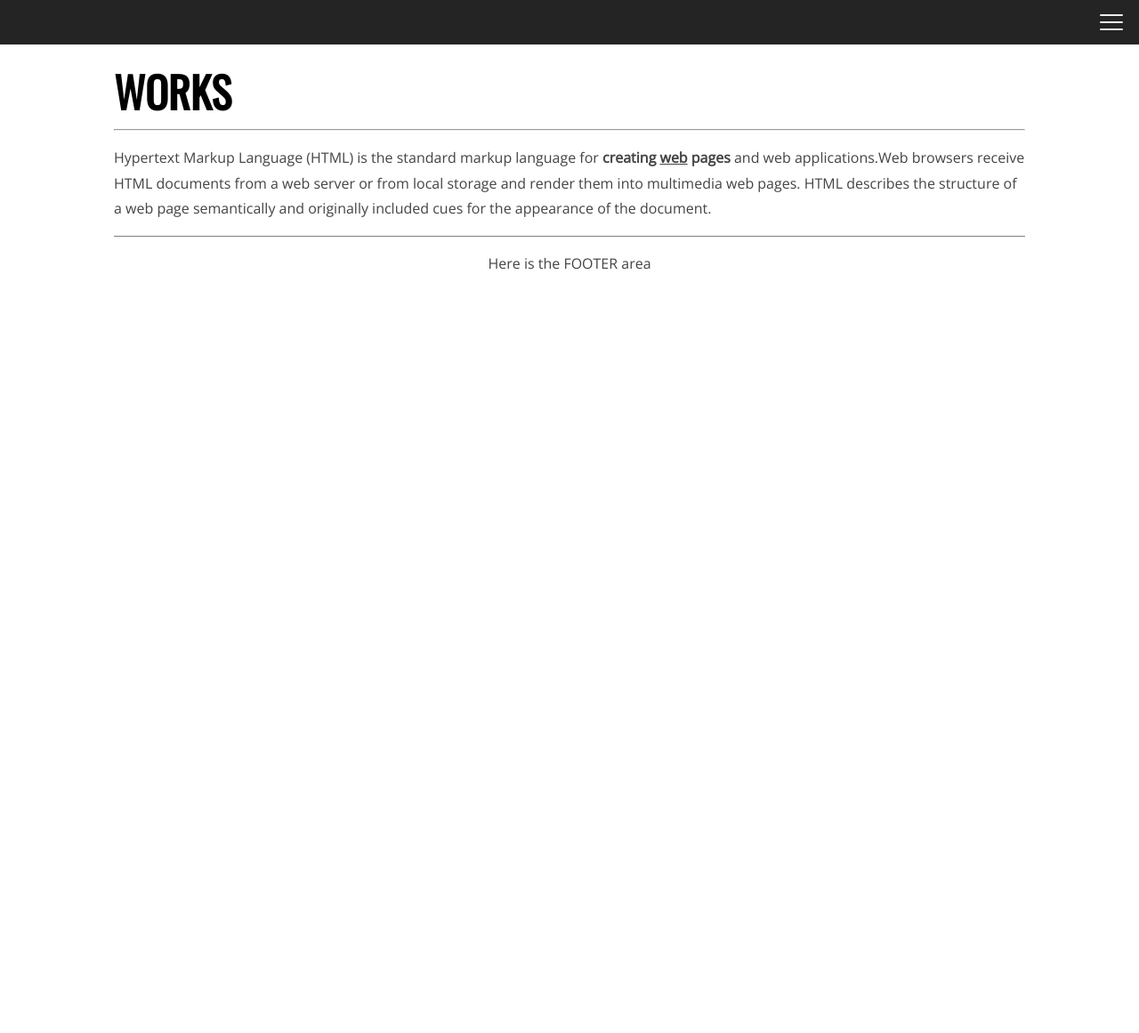
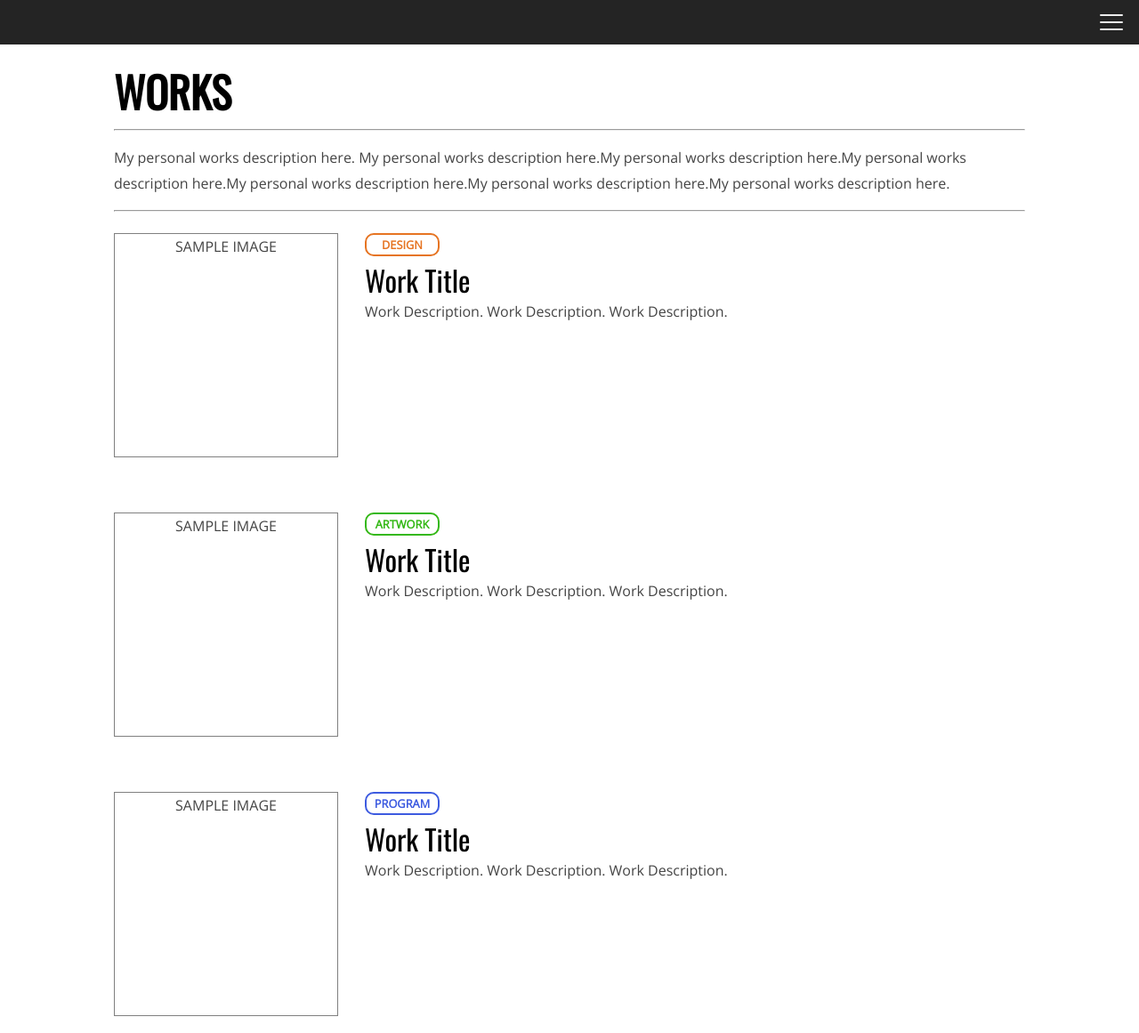
Before and after one commit to anitooni/personal, a plain HTML site: page Works.html in a window 1280 px wide. Shown: the top 1161 px of the page at 89% size. Before the commit the page ends 800 px from the top, so only its background shows below. Drawn offline with nearby package versions, Linux system fonts and the light colour scheme.

Commit message:
Add files via upload

```diff
--- a/Works.html
+++ b/Works.html
@@ -34,7 +34,55 @@
 								<p class = "about_title">WORKS</p>
 								<hr></hr>
 
-									<p>Hypertext Markup Language (HTML) is the standard markup language for <strong>creating <u>web</u> pages</strong> and web applications.Web browsers receive HTML documents from a web server or from local storage and render them into multimedia web pages. HTML describes the structure of a web page semantically and originally included cues for the appearance of the document.</p>
+									<p>My personal works description here. My personal works description here.My personal works description here.My personal works description here.My personal works description here.My personal works description here.My personal works description here.</p>
+
+								<hr></hr>
+
+									<div class = "project_list">
+										<div class="image">
+											<!-- <img class = "project_image" src = ""></img> -->
+											<p class = "project_image"> SAMPLE IMAGE </p>
+										</div>
+										<div class = "project_detail">
+											<div class = "type_design">DESIGN</div>
+											<div class = "JobTitle">Work Title</div>
+
+											<div class = "job_detail">
+												Work Description. Work Description. Work Description.
+											</div>
+										</div>
+									</div>
+
+									<div class = "project_list">
+										<div class="image">
+											<!-- <img class = "project_image" src = ""></img> -->
+											<p class = "project_image"> SAMPLE IMAGE </p>
+										</div>
+										<div class = "project_detail">
+											<div class = "type_artwork">ARTWORK</div>
+											<div class = "JobTitle">Work Title</div>
+
+											<div class = "job_detail">
+												Work Description. Work Description. Work Description.
+											</div>
+										</div>
+									</div>
+
+									<div class = "project_list">
+										<div class="image">
+											<!-- <img class = "project_image" src = ""></img> -->
+											<p class = "project_image"> SAMPLE IMAGE </p>
+										</div>
+										<div class = "project_detail">
+											<div class = "type_program">PROGRAM</div>
+											<div class = "JobTitle">Work Title</div>
+
+											<div class = "job_detail">
+												Work Description. Work Description. Work Description.
+											</div>
+										</div>
+									</div>
+
                 </div>
             		<div class = "content_footer">
 	                <p>Here is the FOOTER area</p>
--- a/style.css
+++ b/style.css
@@ -67,6 +67,7 @@ body{
 }
 
 .JobTitle{
+	line-height: 130%;
 	font-family: 'Oswald', sans-serif;
 	color: black;
 	margin-top: 5px;
@@ -74,7 +75,7 @@ body{
 }
 
 .JobTitle{
-	font-size: 1.2em;
+	font-size: 1.5em;
 }
 @media (min-width: 768px){
 	.JobTitle{
@@ -129,21 +130,77 @@ body{
 
 /* Projects Page Styles */
 .project_list{
-	display:inline-block;
+	display:table;
 	margin-bottom: 30px;
+}
+
+.image{
+
 }
 
 .project_image{
 	text-align: center;
-	width: 100%;
-	height: 100px;
 	border: 1px solid gray;
-	margin-top: 20px;
-	margin-right: 20px;
-	float: left;
+}
+.project_image{
+	width: 300px;
+	height: 200px;
+	display: table-cell;
+}
+@media (min-width: 768px){
+	.project_image{
+		width: 250px;
+		height: 250px;
+		margin-right: 30px;
+		float:left;
+		display: table-cell;
+		vertical-align: middle;
+	}
 }
 
 .project_detail{
 	width: 95%;
-	display:inline-block;
+	display:inline;
 }
+@media (min-width: 768px){
+	.project_detail{
+		width: 95%;
+		display:table-cell;
+		vertical-align: top;
+	}
+}
+
+/* Works Page Styles*/
+.type_design{
+	color: #e67422;
+	border: 2px solid #e67422;
+}
+.type_artwork{
+	color: #34b816;
+	border: 2px solid #34b816;
+}
+.type_program{
+	color: #3d5be0;
+	border: 2px solid #3d5be0;
+}
+
+.type_design, .type_artwork, .type_program{
+	margin-top: 16px;
+	margin-bottom: 0;
+	font-weight:bold;
+	text-align: center;
+	border-radius: 10px;
+}
+.type_design, .type_artwork, .type_program{
+	font-size: 0.6em;
+	width: 60px;
+	height: 18px;
+	display: inline-block;
+}
+@media (min-width: 768px){
+	.type_design, .type_artwork, .type_program{
+		font-size: 0.8em;
+		width: 80px;
+		height: 22px;
+	}
+}
```
